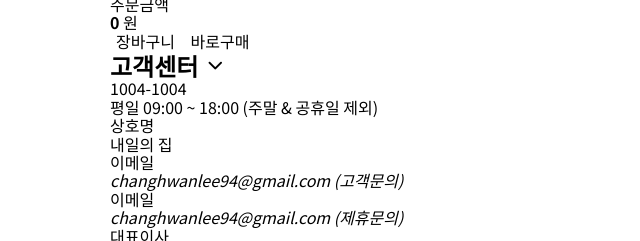
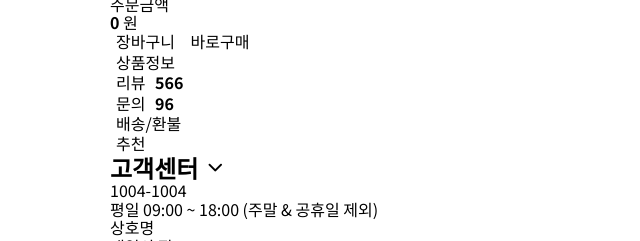
Before and after one commit to lechhw/tomorrow-house, a website: page index.html in a window 1280 px wide. Shown: the part 6496-6737 px from the top of the page, without its empty margins (0-640 px from the left). Drawn offline with nearby package versions, Linux system fonts and the light colour scheme; files whose address does not match are found by name.

Commit message:
🚧 Mark up .product-tab

```diff
--- a/index.html
+++ b/index.html
@@ -567,6 +567,54 @@
           </div>
         </div>
       </div>
+
+      <div class="product-tab">
+        <div class="container">
+          <div class="row">
+            <div class="col-sm-4 col-lg-8">
+              <ul class="product-tab-list" role="tablist">
+                <li
+                  class="product-tab-item"
+                  role="tab"
+                  aria-labelledby="product-spec"
+                >
+                  <button type="button">상품정보</button>
+                </li>
+                <li
+                  class="product-tab-item"
+                  role="tab"
+                  aria-labelledby="product-reivew"
+                >
+                  <button type="button">리뷰</button>
+                  <strong class="badge" aria-label="566개의 리뷰">566</strong>
+                </li>
+                <li
+                  class="product-tab-item"
+                  role="tab"
+                  aria-labelledby="product-inquiry"
+                >
+                  <button type="button">문의</button>
+                  <strong class="badge" aria-label="96개의 문의">96</strong>
+                </li>
+                <li
+                  class="product-tab-item"
+                  role="tab"
+                  aria-labelledby="product-shipment"
+                >
+                  <button type="button">배송/환불</button>
+                </li>
+                <li
+                  class="product-tab-item"
+                  role="tab"
+                  aria-labelledby="product-recommendation"
+                >
+                  <button type="button">추천</button>
+                </li>
+              </ul>
+            </div>
+          </div>
+        </div>
+      </div>
     </main>
 
     <footer class="global-footer">
```
